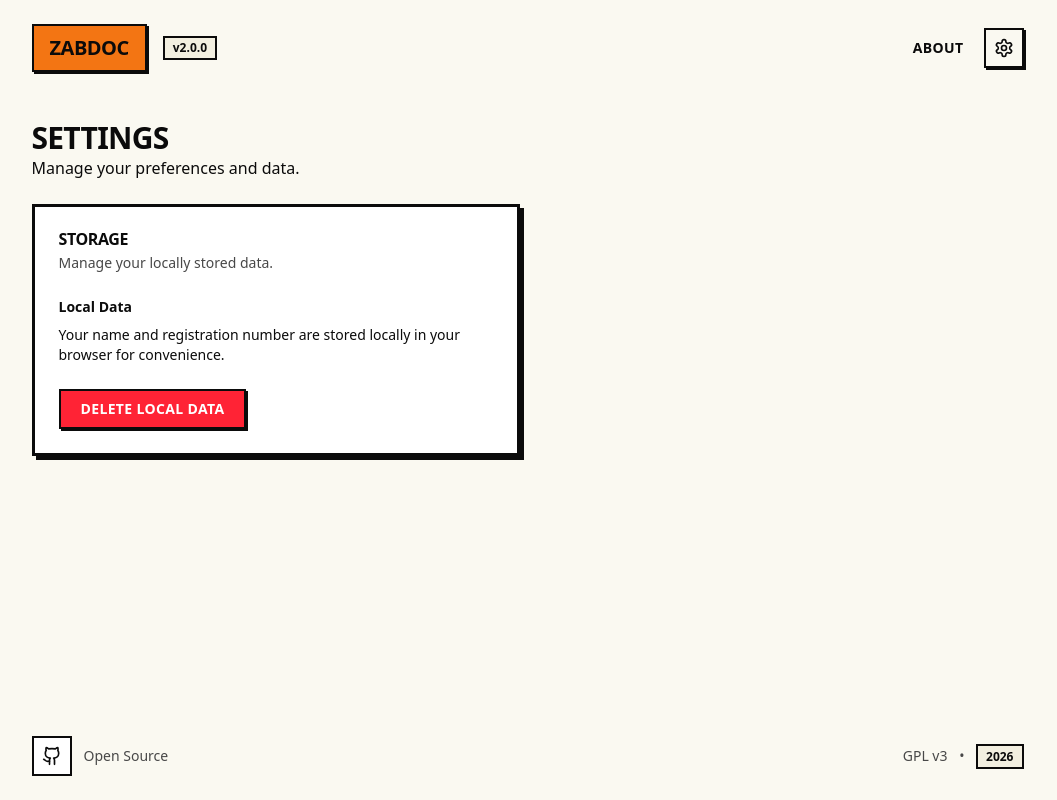
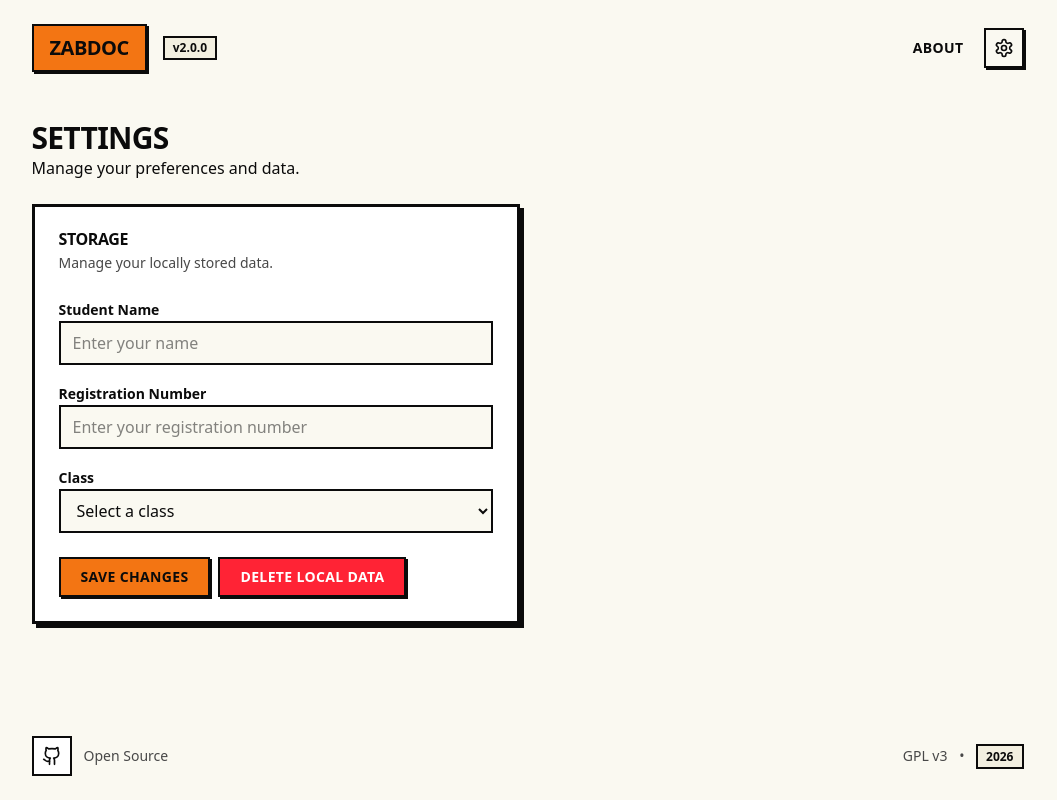
Before and after one commit to hammadmajid/zabdoc, a SvelteKit app in the folder worker/: page /settings in a window 1280 px wide. Shown: the whole page, without its empty margins (105-1162 px from the left). Built offline with nearby package versions, Linux system fonts and the light colour scheme.

Commit message:
add option to edit locally stored data

```diff
--- a/worker/src/routes/settings/+page.svelte
+++ b/worker/src/routes/settings/+page.svelte
@@ -4,17 +4,28 @@
     import { browser } from "$app/environment";
     import { toast } from "svelte-sonner";
     import SEO from "$lib/components/seo.svelte";
+    import { formStore } from "$lib/stores/form-store.svelte";
+    import * as Select from "$lib/components/ui/select/index.js";
+
+    let studentNameInput = $state(formStore.studentName);
+    let regNoInput = $state(formStore.regNo);
+    let selectedClassInput = $state(formStore.selectedClass);
 
     function clearLocalStorage() {
         if (!browser) return;
 
         try {
             // Clear specific keys used by the form store
-            const keysToRemove = ["studentName", "regNo"];
+            const keysToRemove = ["studentName", "regNo", "selectedClass"];
 
             keysToRemove.forEach((key) => {
                 localStorage.removeItem(key);
             });
+
+            // Reset the form store
+            studentNameInput = "";
+            regNoInput = "";
+            selectedClassInput = "";
 
             toast.success("Local data cleared successfully", {
                 description: "Your saved student information has been removed.",
@@ -22,6 +33,33 @@
             });
         } catch (error) {
             toast.error("Failed to clear local data", {
+                description: `${error}`,
+                position: "top-center",
+            });
+        }
+    }
+
+    function updateStoredData() {
+        if (!browser) return;
+
+        try {
+            // Update student name and registration number
+            if (studentNameInput.trim()) {
+                formStore.studentName = studentNameInput;
+            }
+            if (regNoInput.trim()) {
+                formStore.regNo = regNoInput;
+            }
+            if (selectedClassInput) {
+                formStore.selectedClass = selectedClassInput;
+            }
+
+            toast.success("Data updated successfully", {
+                description: "Your student information has been saved.",
+                position: "top-center",
+            });
+        } catch (error) {
+            toast.error("Failed to update data", {
                 description: `${error}`,
                 position: "top-center",
             });
@@ -53,14 +91,47 @@
             </Card.Header>
             <Card.Content class="space-y-4">
                 <div class="space-y-2">
-                    <h4 class="text-sm font-bold">Local Data</h4>
-                    <p class="text-sm">
-                        Your name and registration number are stored locally in
-                        your browser for convenience.
-                    </p>
+                    <label for="name" class="text-sm font-bold">Student Name</label>
+                    <input
+                        id="name"
+                        type="text"
+                        bind:value={studentNameInput}
+                        placeholder="Enter your name"
+                        class="w-full px-3 py-2 neo-border-sm bg-background"
+                    />
                 </div>
 
-                <div class="pt-2">
+                <div class="space-y-2">
+                    <label for="regno" class="text-sm font-bold">Registration Number</label>
+                    <input
+                        id="regno"
+                        type="text"
+                        bind:value={regNoInput}
+                        placeholder="Enter your registration number"
+                        class="w-full px-3 py-2 neo-border-sm bg-background"
+                    />
+                </div>
+
+                <div class="space-y-2">
+                    <label for="class" class="text-sm font-bold">Class</label>
+                    <select
+                        id="class"
+                        bind:value={selectedClassInput}
+                        class="w-full px-3 py-2 neo-border-sm bg-background"
+                    >
+                        <option value="">Select a class</option>
+                        {#each formStore.classes as classOption}
+                            <option value={classOption.value}>
+                                {classOption.label}
+                            </option>
+                        {/each}
+                    </select>
+                </div>
+
+                <div class="pt-2 flex gap-2">
+                    <Button onclick={updateStoredData}>
+                        Save Changes
+                    </Button>
                     <Button variant="destructive" onclick={clearLocalStorage}>
                         Delete Local Data
                     </Button>
```
